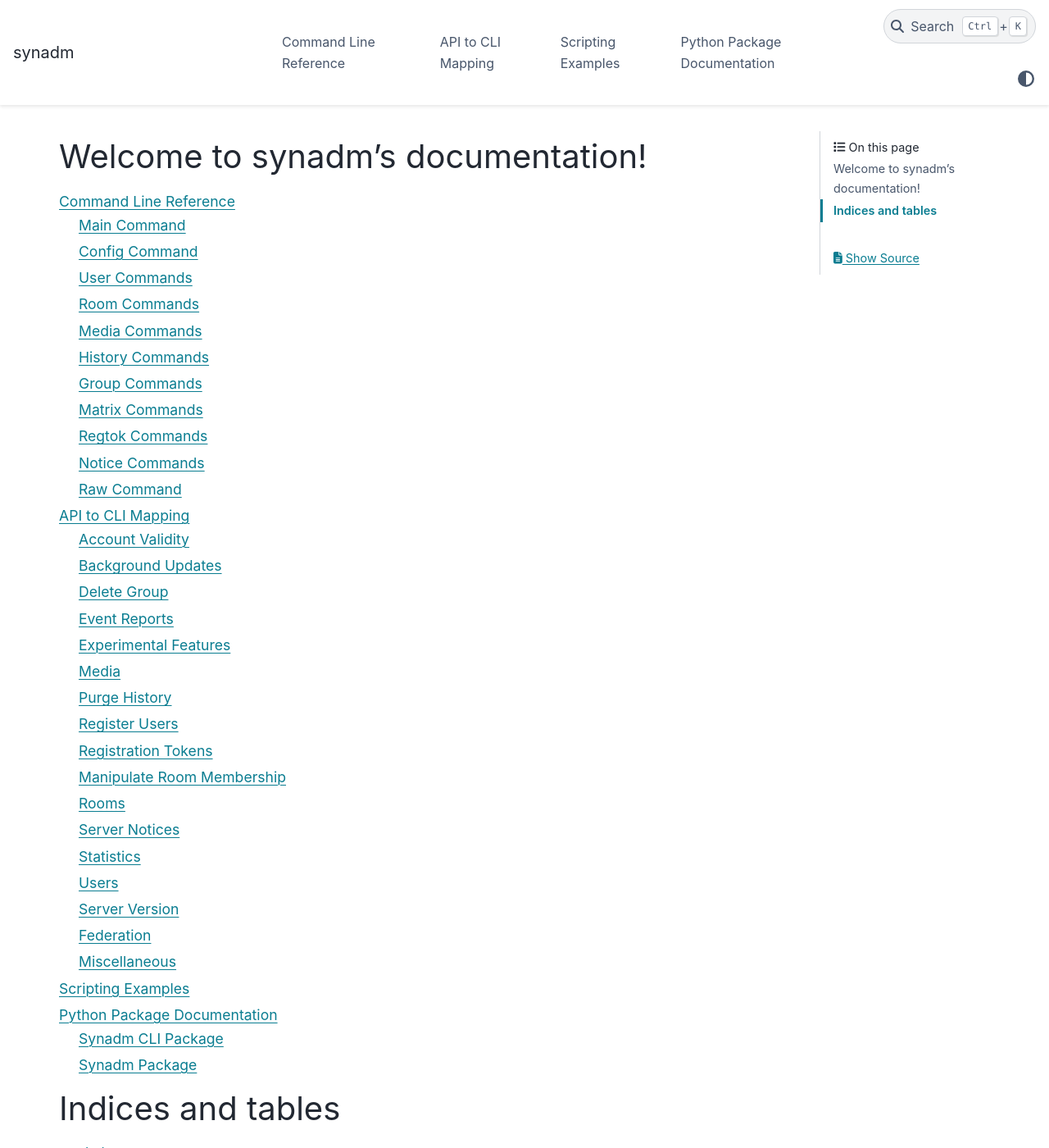
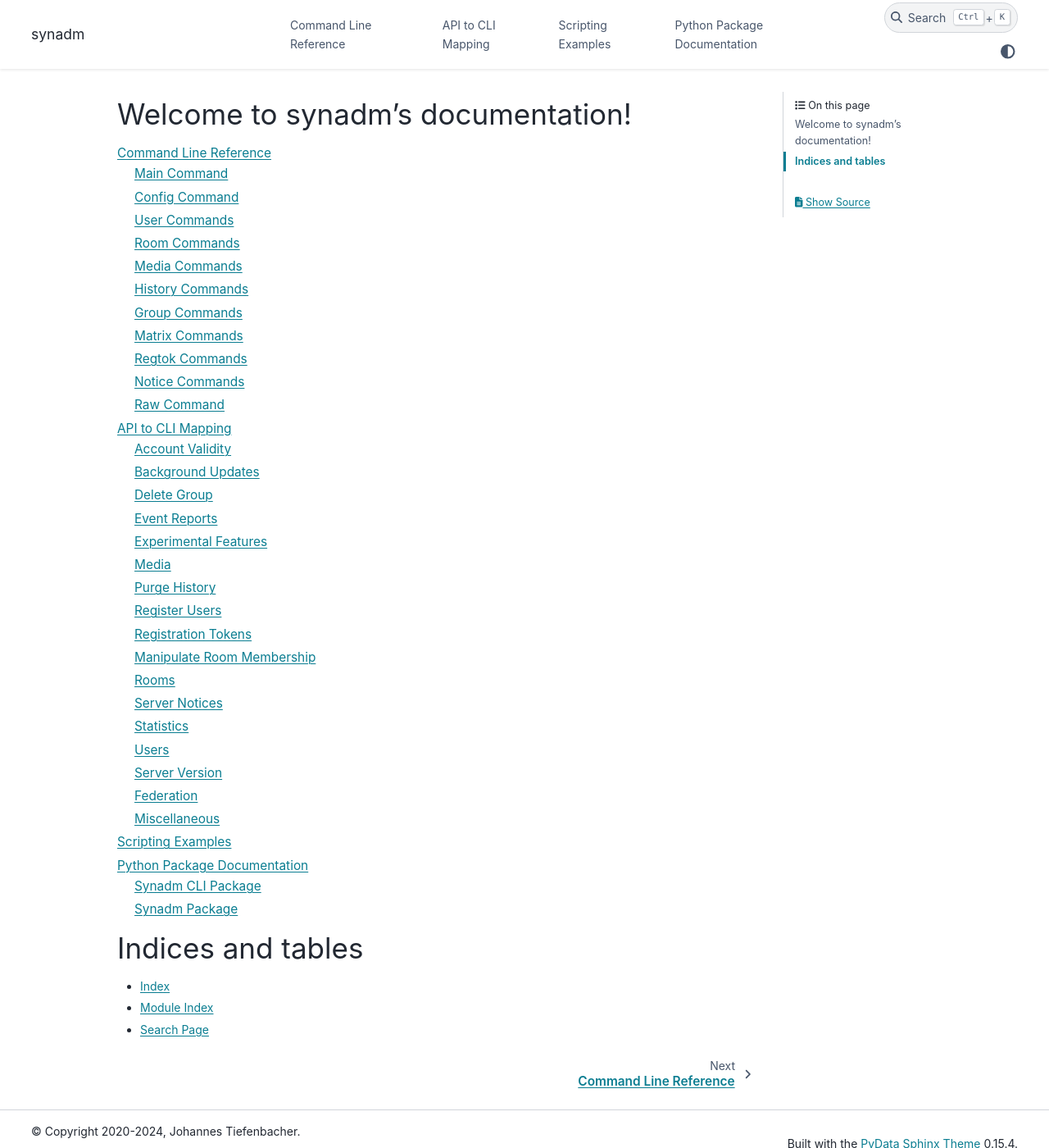
Before and after one commit to JOJ0/synadm, a Sphinx documentation site: the page built from doc/source/index.rst, in a window 1280 px wide and 1400 px high. Shown: the whole window at 82% size. Built offline with Sphinx 7.4.7 and the PyData theme 0.15.4, drawn with Linux system fonts in a browser that asks for light colours.

Commit message:
pydata theme customize font and header height

```diff
--- a/doc/source/_static/synadm.css
+++ b/doc/source/_static/synadm.css
@@ -15,6 +15,10 @@
 }
 table,thead,tbody {width:98%}
 */
+html {
+    --pst-font-size-base: 14px;
+    --pst-header-height: 3rem;
+}
 
 /* pydata teal (primary): #126A7E */
 /* pydata violet (secondary): #7D0E70 */
--- a/doc/source/conf.py
+++ b/doc/source/conf.py
@@ -79,8 +79,8 @@
     # },
 }
 html_title = "synadm"
-# html_static_path = ["_static"]
-# html_css_files = ["synadm.css"]
+html_static_path = ["_static"]
+html_css_files = ["synadm.css"]
 
 
 # -- Extension configuration -------------------------------------------------
```
